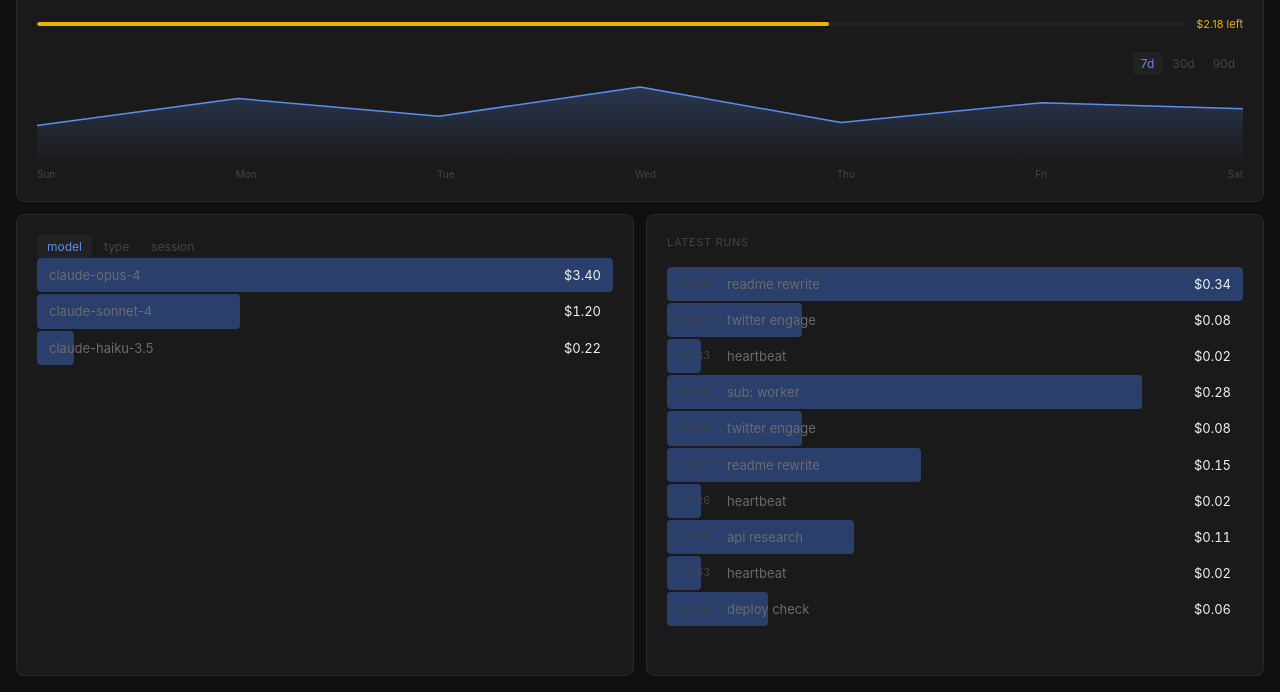
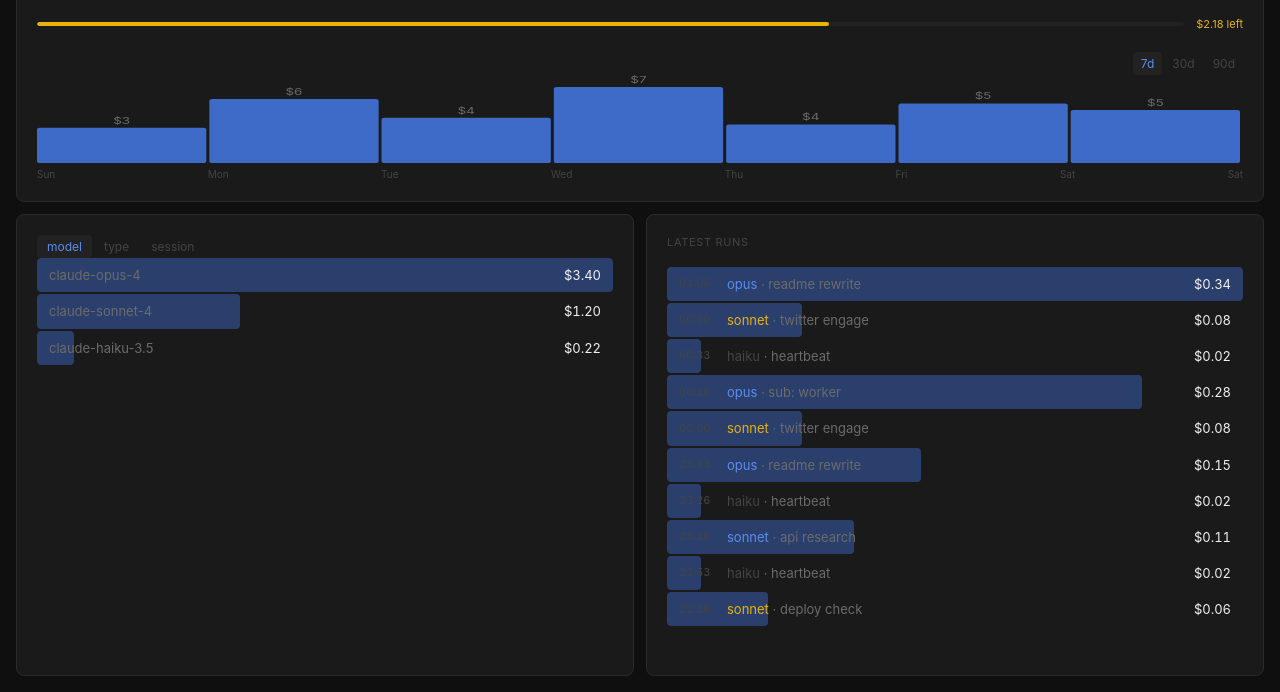
Before and after one commit to safetnsr/pinch, a website: page src/dashboard/index.html in a window 1280 px wide. Shown: the part 108-800 px from the top of the page. Drawn offline with Linux system fonts and the light colour scheme; no server answers.

Commit message:
feat: bar chart + latest runs mapping + trend wrapping

```diff
--- a/src/dashboard/index.html
+++ b/src/dashboard/index.html
@@ -157,20 +157,31 @@ function renderKpis(){
 function renderChart(){
   var svg=$$('csvg'),xl=$$('cxl');
   if(!S.trend)return;
-  var days=S.trend.days;
-  if(!days||days.length<2)return;
-  var W=800,H=80,P=4,max=Math.max.apply(null,days.map(function(d){return d.cost}))||1;
-  var pts=days.map(function(d,i){return[(i/(days.length-1))*W,P+(1-d.cost/max)*(H-P*2)]});
-  var lp=pts.map(function(p,i){return(i?'L':'M')+p[0].toFixed(1)+','+p[1].toFixed(1)}).join(' ');
-  svg.innerHTML='<defs><linearGradient id="ag" x1="0" y1="0" x2="0" y2="1"><stop offset="0%" stop-color="#5b8def" stop-opacity=".25"/><stop offset="100%" stop-color="#5b8def" stop-opacity="0"/></linearGradient></defs>'+
-    '<path d="'+lp+' L'+W+','+H+' L0,'+H+' Z" fill="url(#ag)"/>'+
-    '<path d="'+lp+'" fill="none" stroke="#5b8def" stroke-width="1.5" stroke-linejoin="round"/>';
+  var days=S.trend.days||S.trend;
+  if(!days||!days.length)return;
+  var W=800,H=80,gap=2,bw=Math.max(4,(W-gap*(days.length-1))/days.length);
+  var max=Math.max.apply(null,days.map(function(d){return d.cost}))||1;
+  var bars='';
+  days.forEach(function(d,i){
+    var x=i*(bw+gap);
+    var h=Math.max(1,(d.cost/max)*(H-4));
+    var y=H-h;
+    var today=d.date===(new Date().toISOString().slice(0,10));
+    var fill=today?'#5b8def':d.cost>0?'#3d6bc7':'#2a2a2a';
+    bars+='<rect x="'+x.toFixed(1)+'" y="'+y.toFixed(1)+'" width="'+bw.toFixed(1)+'" height="'+h.toFixed(1)+'" rx="2" fill="'+fill+'" opacity="'+(d.cost>0?'1':'0.3')+'"/>';
+    if(d.cost>0){
+      bars+='<text x="'+(x+bw/2).toFixed(1)+'" y="'+(y-4).toFixed(1)+'" text-anchor="middle" fill="#6b6b6b" font-size="9" font-family="inherit">$'+d.cost.toFixed(0)+'</text>';
+    }
+  });
+  svg.setAttribute('viewBox','0 0 '+((bw+gap)*days.length)+' '+H);
+  svg.innerHTML=bars;
   xl.innerHTML='';
-  var long=S.days<=7,step=Math.max(1,Math.floor(days.length/6));
-  var ls=[];
-  for(var i=0;i<days.length;i+=step)ls.push(days[i]);
-  if(ls[ls.length-1]!==days[days.length-1])ls.push(days[days.length-1]);
-  ls.forEach(function(d){var s=document.createElement('span');s.textContent=fdate(d.date,long);xl.appendChild(s)});
+  var step=Math.max(1,Math.floor(days.length/7));
+  for(var i=0;i<days.length;i+=step){
+    var s=document.createElement('span');s.textContent=fdate(days[i].date,S.days<=7);xl.appendChild(s);
+  }
+  var last=days[days.length-1];
+  if(days.length%step!==1){var s=document.createElement('span');s.textContent=fdate(last.date,S.days<=7);xl.appendChild(s);}
 }
 
 function renderBreakdown(){
@@ -191,13 +202,16 @@ function renderBreakdown(){
 
 function renderLatest(){
   var c=$$('lr'),recs=S.latest&&S.latest.records;
-  if(!recs||!recs.length){c.innerHTML='<div class="empty">waiting for data<br><span style="color:var(--muted);font-size:11px">pinch is tracking</span></div>';return}
+  if(!recs||!recs.length){c.innerHTML='<div class="empty">no runs yet today</div>';return}
   var mx=Math.max.apply(null,recs.map(function(r){return r.cost}));
   c.innerHTML='';
-  recs.forEach(function(r){
+  recs.slice(0,10).forEach(function(r){
     var row=document.createElement('div');row.className='row';
     row.style.setProperty('--fill',mx?(r.cost/mx*100).toFixed(1)+'%':'0%');
-    row.innerHTML='<span class="rt">'+ftime(r.ts)+'</span><span class="rl">'+r.label+'</span><span class="rv">'+fmt(r.cost)+'</span>';
+    var model=r.model||'';
+    var shortModel=model.replace('claude-','').replace('-4-6','4.6').replace('-4-5','4.5');
+    var typeColor=r.type==='cron'?'var(--warn)':r.type==='heartbeat'?'var(--muted)':'var(--accent)';
+    row.innerHTML='<span class="rt">'+ftime(r.ts)+'</span><span class="rl"><span style="color:'+typeColor+'">'+shortModel+'</span> · '+(r.label||'—')+'</span><span class="rv">'+fmt(r.cost)+'</span>';
     c.appendChild(row);
   });
 }
```
Also changed, not shown: src/dashboard/server.ts (+12 -2 lines).
